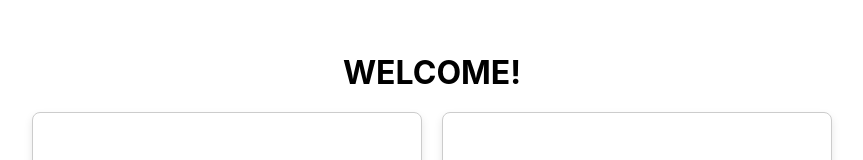
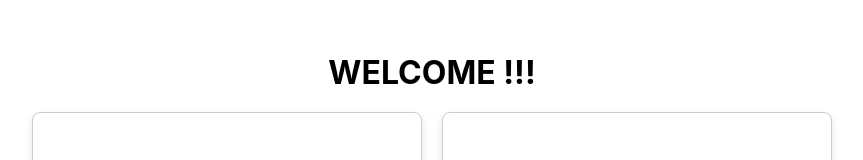
Before and after one commit to ArunS-1010/DonationLog, a React (Create React App) app: page / in a window 1280 px wide. Shown: the part 128-288 px from the top of the page, without its empty margins (208-1071 px from the left). Built offline with nearby package versions, Linux system fonts and the light colour scheme.

Commit message:
Update HomePage.js

```diff
--- a/src/pages/HomePage.js
+++ b/src/pages/HomePage.js
@@ -8,7 +8,7 @@ const HomePage = () => {
   return (
     <div className="home-container">
       <div className="home-contents">
-        <h1 className="heading">WELCOME!</h1>
+        <h1 className="heading">WELCOME !!!</h1>
         <div className="user_admin_cards">
           <div className="user-container">
             <h3 className="card_title">User</h3>
```
